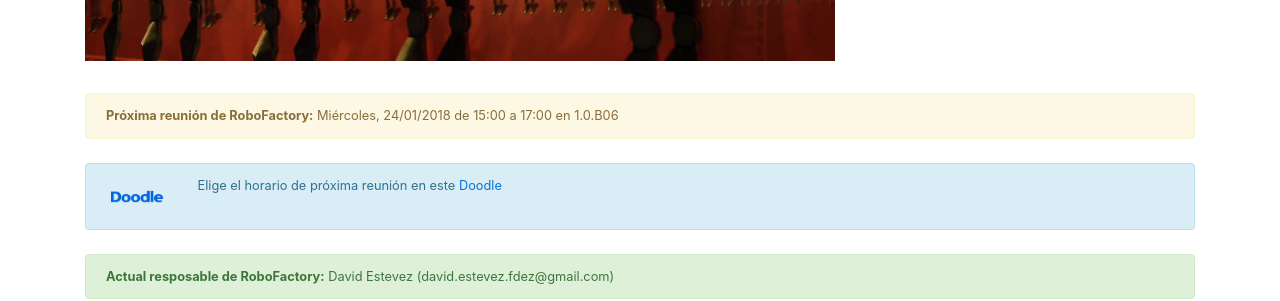
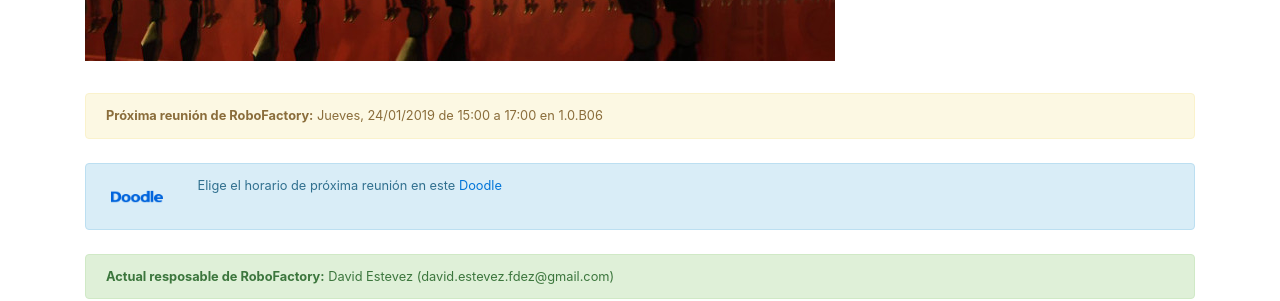
Before and after one commit to asrob-uc3m/asrob-uc3m.github.io, a Jekyll site: the page built from _workgroups/2017-09-19-robofactory.markdown, in a window 1280 px wide and 900 px high, scrolled down 831 px. Shown: the part 335-636 px from the top of the window. Built offline with Jekyll 4.4.1, drawn with Linux system fonts in a browser that asks for light colours.

Commit message:
Update next_meeting for workgroup RoboFactory

```diff
--- a/_workgroups/2017-09-19-robofactory.markdown
+++ b/_workgroups/2017-09-19-robofactory.markdown
@@ -4,7 +4,7 @@ layout: workgroup
 manager: David Estevez
 manager_email: david.estevez.fdez@gmail.com
 name: RoboFactory
-next_meeting: "Mi\xE9rcoles, 24/01/2018 de 15:00 a 17:00 en 1.0.B06"
+next_meeting: Jueves, 24/01/2019 de 15:00 a 17:00 en 1.0.B06
 next_meeting_doodle: https://doodle.com/poll/6x3ismszzxea3ufv
 picture: /img/robofactory.jpg
 picture_full: /img/robofactory-full.jpg
```
